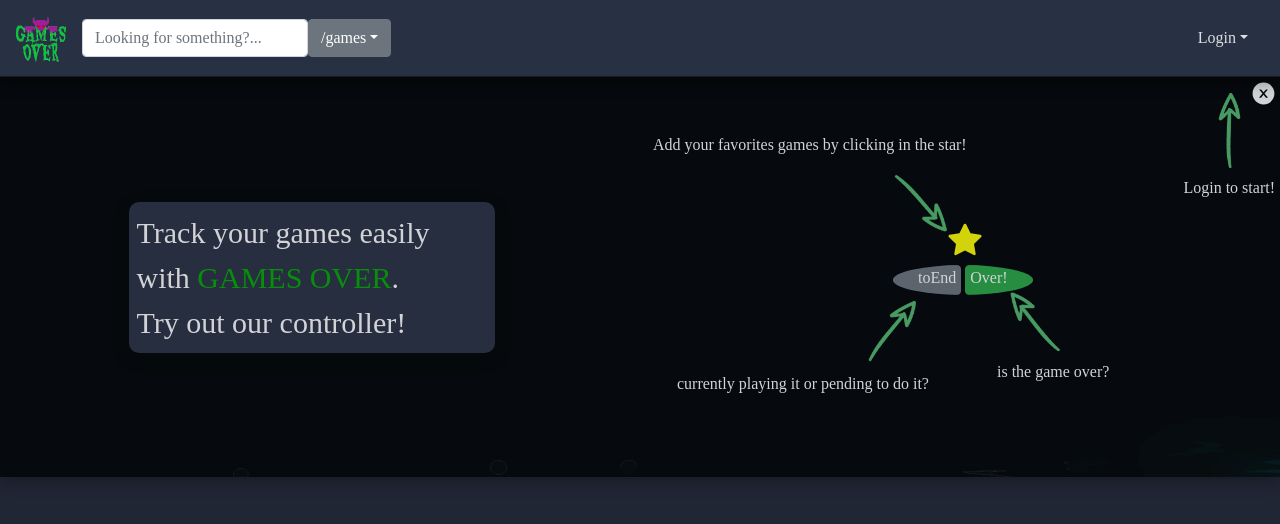
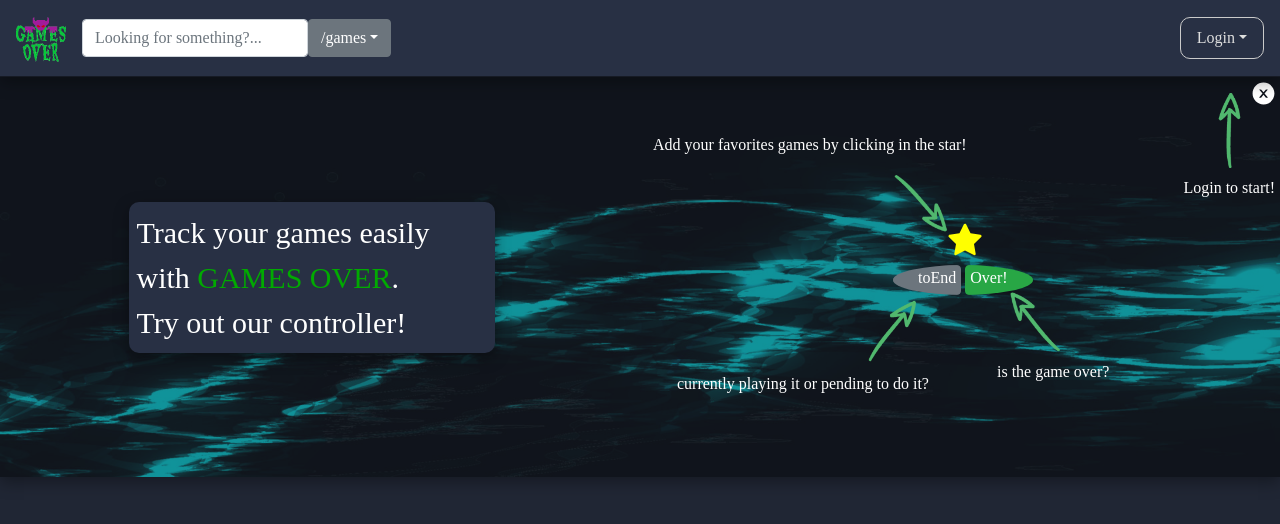
Before and after one commit to Flovedev/FE-Capstone-Project, a React (Create React App) app: page / in a window 1280 px wide. Shown: the top 524 px of the page. Built offline with nearby package versions, Linux system fonts and the light colour scheme; no server answers.

Commit message:
updating several visuals

```diff
--- a/src/App.css
+++ b/src/App.css
@@ -2,6 +2,7 @@
   display: flex;
   flex-direction: column;
   min-height: 100vh;
+  cursor: default;
 }
 
 body {
@@ -84,16 +85,38 @@
 }
 
 #basic-nav-dropdown {
+  margin-top: 10px;
+  margin-bottom: 10px;
   border: 1px solid #cacaca;
   border-radius: 10px;
   padding: 5px;
   margin-left: 10px;
 }
 
+#basic-nav-dropdown:hover {
+  background-color: #495e84;
+}
+
+#nav-dropdown {
+  border: 1px solid #cacaca;
+  border-radius: 10px;
+}
+
+#nav-dropdown:hover {
+  border: 1px solid #cacaca;
+  border-radius: 10px;
+  background-color: #495e84;
+}
+
 .userAvatar {
   width: 50px;
   height: 50px;
+  border: 1px solid black;
   border-radius: 50%;
+}
+
+.userAvatar:hover {
+  border: 1px solid #cacaca;
 }
 
 .dropdown-menu {
@@ -122,8 +145,19 @@
 
 .info {
   box-shadow: rgba(0, 0, 0, 0.35) 0px 5px 15px;
-  background-image: url(./assets/info.jpg);
-  opacity: 80%;
+  overflow: hidden;
+}
+
+.infoImg {
+  opacity: 0.5;
+  position: absolute;
+  top: 0;
+  bottom: 0;
+  left: 0;
+  right: 0;
+  margin: auto;
+  width: 100%;
+  height: auto;
 }
 
 .infoContainer {
--- a/src/App.tsx
+++ b/src/App.tsx
@@ -12,6 +12,7 @@
 import SearchList from "./components/searchList/SearchList";
 import Registration from "./components/registration/Registration";
 import PlatformGenre from "./components/user/PlatformGenre";
+import BadRequest from "./components/BadRequest/BadRequest";
 
 function App() {
   return (
@@ -25,6 +26,7 @@
         <Route path="/user" element={<User />} />
         <Route path="/register" element={<Registration />} />
         <Route path="/profile" element={<Profile />} />
+        <Route path="*" element={<BadRequest />} />
       </Routes>
       <Footer />
     </BrowserRouter>
--- /dev/null
+++ b/src/components/BadRequest/BadRequest.tsx
@@ -0,0 +1,18 @@
+import { Button } from "react-bootstrap";
+import { useNavigate } from "react-router-dom";
+
+const BadRequest = () => {
+  const navigate = useNavigate();
+  return (
+    <div className="d-flex flex-column align-items-center justify-content-center flex-grow-1">
+      <h1 className="mb-5">404 page not found</h1>
+      <h5>THANK YOU!</h5>
+      <p className="mb-5">BUT OUR LINK IS IN ANOTHER CASTLE!</p>
+      <Button variant="success" onClick={() => navigate("/")}>
+        HOME
+      </Button>
+    </div>
+  );
+};
+
+export default BadRequest;
--- a/src/components/main/Info.tsx
+++ b/src/components/main/Info.tsx
@@ -7,6 +7,7 @@
 import { AiFillCloseCircle } from "react-icons/ai";
 import InfoOver from "./InfoOver";
 import { BsInfoSquare } from "react-icons/bs";
+import infoBG from "../..//assets/info.jpg";
 
 const Info = () => {
   const [display, setDisplay] = useState(true);
@@ -14,7 +15,11 @@
   return (
     <>
       {display ? (
-        <Container fluid className="info pl-0 d-none d-xl-block">
+        <Container
+          fluid
+          className="info pl-0 d-none d-xl-block position-relative"
+        >
+          <img className="infoImg" src={infoBG} alt="Info background" />
           <Row>
             <Col className="d-flex justify-content-center align-items-center">
               <div className="infoText p-2">
--- a/src/components/main/NavBar.tsx
+++ b/src/components/main/NavBar.tsx
@@ -163,7 +163,7 @@
                 navigate("/register");
               }}
             >
-              Register here
+              Register new user
             </NavDropdown.Item>
           </NavDropdown>
         )}
--- a/src/components/user/User.tsx
+++ b/src/components/user/User.tsx
@@ -2,7 +2,7 @@
 import { useAppDispatch, useAppSelector } from "../../redux/hooks";
 import { IUser } from "../../redux/interfaces/IUser";
 import SingleSection from "./SingleSection";
-import { changeAvatar } from "../../redux/actions";
+import { changeAvatar, getMe } from "../../redux/actions";
 import { useRef, useState, useEffect } from "react";
 import { FiUpload } from "react-icons/fi";
 import InfoModal from "./InfoModal";
@@ -19,19 +19,19 @@
     await dispatch(changeAvatar(event));
   };
 
-  const favouritesNumber = currentUser.games?.favourites.length;
-  const pendingNumber = currentUser.games?.pending.length;
-  const overNumber = currentUser.games?.over.length;
+  const favouritesNumber = currentUser?.games?.favourites.length;
+  const pendingNumber = currentUser?.games?.pending.length;
+  const overNumber = currentUser?.games?.over.length;
 
-  const allGenres = currentUser.games?.favourites
-    .concat(currentUser.games?.pending, currentUser.games?.over)
+  const allGenres = currentUser?.games?.favourites
+    .concat(currentUser?.games?.pending, currentUser?.games?.over)
     .reduce((genres: any, game) => genres.concat(game.genres), []);
 
   const nameCounts: { [name: string]: number } = {};
   let highestCount = 0;
   const mostRepeatedGenre: string[] = [];
 
-  allGenres.forEach((obj: any) => {
+  allGenres?.forEach((obj: any) => {
     nameCounts[obj.name] = (nameCounts[obj.name] || 0) + 1;
 
     if (nameCounts[obj.name] > highestCount) {
@@ -43,7 +43,7 @@
     }
   });
 
-  const allPlatforms = currentUser.games?.favourites
+  const allPlatforms = currentUser?.games?.favourites
     .concat(currentUser.games?.pending, currentUser.games?.over)
     .reduce((platforms: any, game) => platforms.concat(game.platforms), []);
 
@@ -51,7 +51,7 @@
   let highestCount2 = 0;
   const mostRepeatedPlatform: string[] = [];
 
-  allPlatforms.forEach((obj: any) => {
+  allPlatforms?.forEach((obj: any) => {
     nameCounts2[obj.abbreviation] = (nameCounts2[obj.abbreviation] || 0) + 1;
 
     if (nameCounts2[obj.abbreviation] > highestCount2) {
@@ -64,11 +64,11 @@
   });
 
   useEffect(() => {
+    dispatch(getMe());
     window.scrollTo(0, 0);
   }, []);
 
-  return (
-    currentUser && (
+  return currentUser ? (
     <Container className="mt-4 flex-grow-1">
       <Row className="userInfo position-relative align-items-center">
         <img
@@ -171,7 +171,11 @@
         </>
       )}
     </Container>
-    )
+  ) : (
+    <div className="d-flex flex-column align-items-center justify-content-center flex-grow-1">
+      <h3 className="mt-5">You are not logged in my friend!</h3>
+      <h5>Please, login to continue.</h5>
+    </div>
   );
 };
 
--- a/src/redux/actions/index.ts
+++ b/src/redux/actions/index.ts
@@ -2,6 +2,7 @@
 import { AnyAction } from "@reduxjs/toolkit";
 import { IOver, IUser } from "../interfaces/IUser";
 import { IGame } from "../interfaces/IGame";
+import Cookies from "js-cookie";
 
 export const SET_USER_INFO = "SET_USER_INFO";
 export const GET_GENRES = "GET_GENRES";
@@ -51,6 +52,9 @@
         dispatch({ type: SET_USER_INFO, payload: data });
       } else {
         console.log("Error getting me!");
+        Cookies.remove("accessToken", { path: process.env.REACT_APP_FE_URL });
+        localStorage.removeItem("accessToken");
+        dispatch({ type: SET_USER_INFO, payload: null });
       }
     } catch (error) {
       console.log(error);
```
Lines whose indentation alone changed are shown as unchanged.
